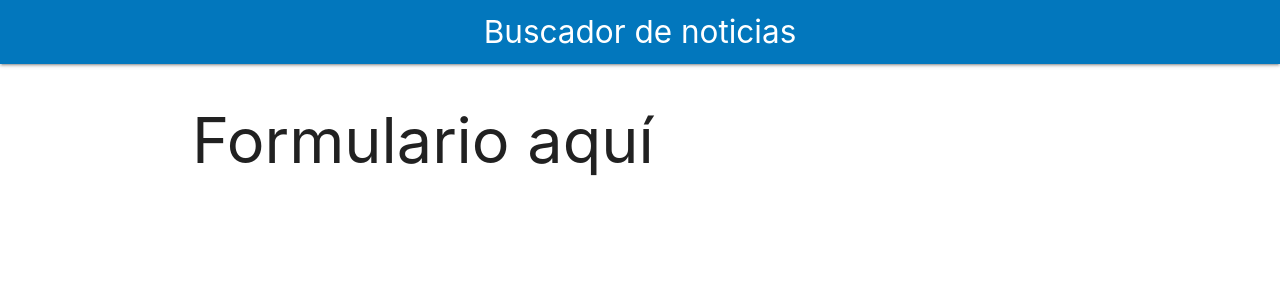
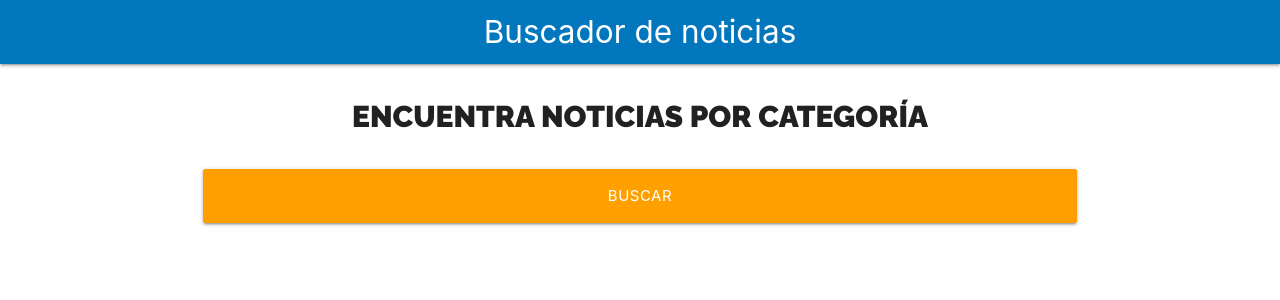
Before and after one commit to JoseIgnacioTapia/react-news, a React (Create React App) app: page / in a window 1280 px wide. Shown: the top 300 px of the page. Built offline with nearby package versions, Linux system fonts and the light colour scheme.

Commit message:
Form and CSS Modules

```diff
--- a/src/App.js
+++ b/src/App.js
@@ -1,5 +1,5 @@
-import reactDom from 'react-dom';
 import Header from './components/Header';
+import Formulario from './components/Formulario';
 import { Fragment } from 'react';
 
 function App() {
@@ -10,7 +10,7 @@ function App() {
       />
 
       <div className="container white">
-        <h1>Formulario aquí</h1>
+        <Formulario />
       </div>
     </Fragment>
   );
--- /dev/null
+++ b/src/components/Formulario.js
@@ -0,0 +1,24 @@
+import React from 'react';
+import styles from './Formulario.module.css';
+
+const Formulario = () => {
+  return (
+    <div className={`${styles.buscador} row`}>
+      <div className="clo s12 m8 offset-m2">
+        <form>
+          <h2 className={styles.heading}>Encuentra Noticias por Categoría</h2>
+
+          <div className="input-field col s12">
+            <input
+              type="submit"
+              className={`${styles['btn-block']} btn-large amber darken-2`}
+              value="Buscar"
+            />
+          </div>
+        </form>
+      </div>
+    </div>
+  );
+}
+
+export default Formulario;
--- /dev/null
+++ b/src/components/Formulario.module.css
@@ -0,0 +1,15 @@
+.heading {
+  font-family: 'Raleway', sans-serif;
+  font-weight: 900;
+  font-size: 2rem;
+  text-transform: uppercase;
+  text-align: center;
+}
+.buscador {
+  margin-top: 2rem;
+  margin-bottom: 2rem;
+  text-align: left;
+}
+.btn-block {
+  width: 100%;
+}
```
